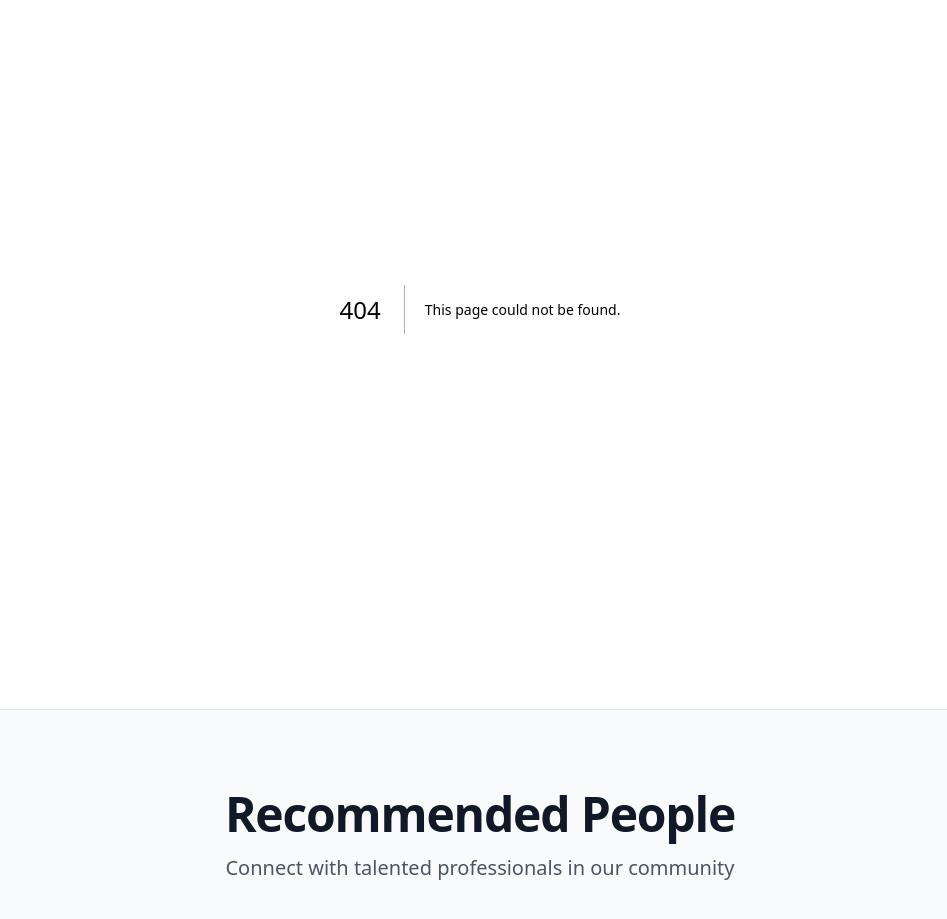
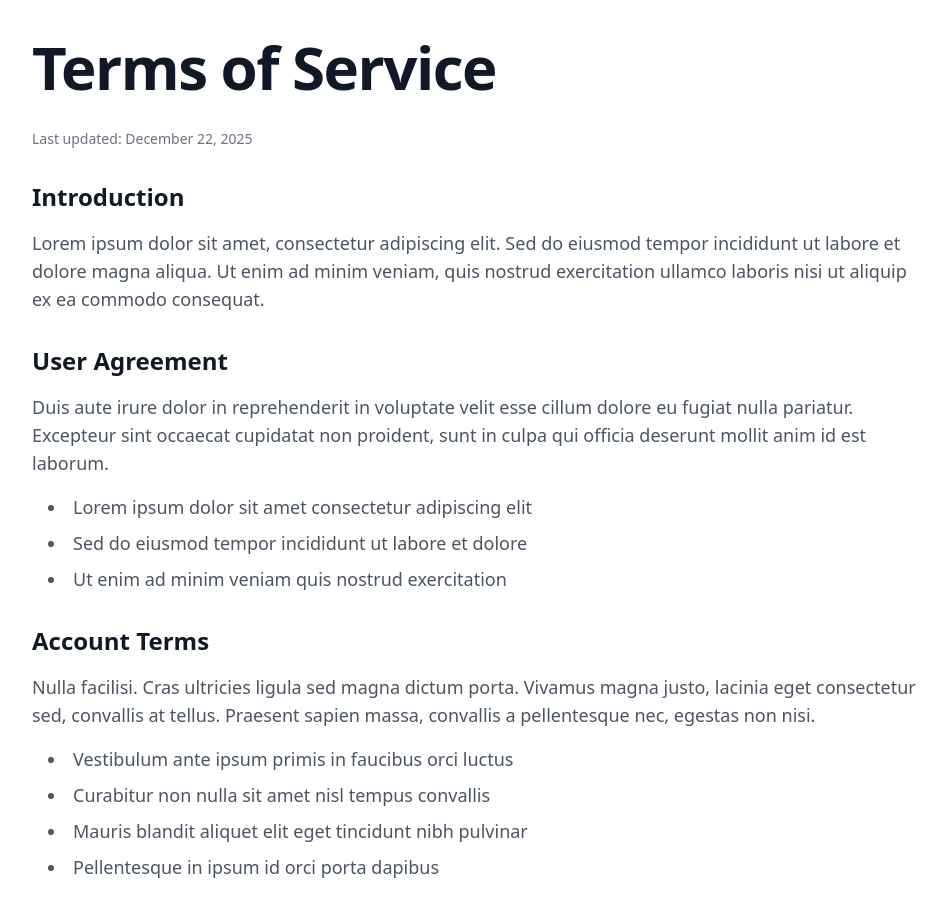
Before and after one commit to lpakula/agent-moderails-sandbox, a Next.js app: page /terms in a window 1280 px wide. Before the commit this address had no page. Shown: the part 160-1079 px from the top of the page, without its empty margins (160-1107 px from the left). Built offline with nearby package versions, Linux system fonts and the light colour scheme.

Commit message:
feature: Create Terms of Service page - Added /terms route with lorem ipsum content and updated footer link

```diff
--- a/app/components/Footer.js
+++ b/app/components/Footer.js
@@ -35,7 +35,7 @@ export default function Footer() {
 
   const legalLinks = [
     { label: 'Privacy Policy', href: '/privacy' },
-    { label: 'Terms of Service', href: '#' },
+    { label: 'Terms of Service', href: '/terms' },
     { label: 'Cookie Policy', href: '#' },
   ]
 
--- /dev/null
+++ b/app/terms/page.js
@@ -0,0 +1,130 @@
+export default function Terms() {
+  return (
+    <main className="min-h-screen bg-white dark:bg-gray-900">
+      <section className="py-20 px-6 sm:py-32">
+        <div className="mx-auto max-w-4xl">
+          <h1 className="text-4xl font-bold tracking-tight text-gray-900 dark:text-white sm:text-6xl mb-8">
+            Terms of Service
+          </h1>
+
+          <div className="space-y-8 text-lg text-gray-600 dark:text-gray-300">
+            <p className="text-sm text-gray-500 dark:text-gray-400">
+              Last updated: {new Date().toLocaleDateString('en-US', { year: 'numeric', month: 'long', day: 'numeric' })}
+            </p>
+
+            <div>
+              <h2 className="text-2xl font-semibold text-gray-900 dark:text-white mb-4">
+                Introduction
+              </h2>
+              <p>
+                Lorem ipsum dolor sit amet, consectetur adipiscing elit. Sed do eiusmod tempor incididunt ut labore et dolore magna aliqua. Ut enim ad minim veniam, quis nostrud exercitation ullamco laboris nisi ut aliquip ex ea commodo consequat.
+              </p>
+            </div>
+
+            <div>
+              <h2 className="text-2xl font-semibold text-gray-900 dark:text-white mb-4">
+                User Agreement
+              </h2>
+              <p className="mb-4">
+                Duis aute irure dolor in reprehenderit in voluptate velit esse cillum dolore eu fugiat nulla pariatur. Excepteur sint occaecat cupidatat non proident, sunt in culpa qui officia deserunt mollit anim id est laborum.
+              </p>
+              <ul className="list-disc list-inside space-y-2 ml-4">
+                <li>Lorem ipsum dolor sit amet consectetur adipiscing elit</li>
+                <li>Sed do eiusmod tempor incididunt ut labore et dolore</li>
+                <li>Ut enim ad minim veniam quis nostrud exercitation</li>
+              </ul>
+            </div>
+
+            <div>
+              <h2 className="text-2xl font-semibold text-gray-900 dark:text-white mb-4">
+                Account Terms
+              </h2>
+              <p className="mb-4">
+                Nulla facilisi. Cras ultricies ligula sed magna dictum porta. Vivamus magna justo, lacinia eget consectetur sed, convallis at tellus. Praesent sapien massa, convallis a pellentesque nec, egestas non nisi.
+              </p>
+              <ul className="list-disc list-inside space-y-2 ml-4">
+                <li>Vestibulum ante ipsum primis in faucibus orci luctus</li>
+                <li>Curabitur non nulla sit amet nisl tempus convallis</li>
+                <li>Mauris blandit aliquet elit eget tincidunt nibh pulvinar</li>
+                <li>Pellentesque in ipsum id orci porta dapibus</li>
+              </ul>
+            </div>
+
+            <div>
+              <h2 className="text-2xl font-semibold text-gray-900 dark:text-white mb-4">
+                Payment Terms
+              </h2>
+              <p>
+                Curabitur arcu erat, accumsan id imperdiet et, porttitor at sem. Donec sollicitudin molestie malesuada. Vivamus suscipit tortor eget felis porttitor volutpat. Sed porttitor lectus nibh. Vestibulum ac diam sit amet quam vehicula elementum sed sit amet dui.
+              </p>
+            </div>
+
+            <div>
+              <h2 className="text-2xl font-semibold text-gray-900 dark:text-white mb-4">
+                Refunds and Returns
+              </h2>
+              <p>
+                Proin eget tortor risus. Cras ultricies ligula sed magna dictum porta. Lorem ipsum dolor sit amet, consectetur adipiscing elit. Donec rutrum congue leo eget malesuada. Nulla quis lorem ut libero malesuada feugiat.
+              </p>
+              <ul className="list-disc list-inside space-y-2 ml-4 mt-4">
+                <li>Vivamus magna justo lacinia eget consectetur sed</li>
+                <li>Curabitur aliquet quam id dui posuere blandit</li>
+                <li>Quisque velit nisi pretium ut lacinia in elementum id enim</li>
+              </ul>
+            </div>
+
+            <div>
+              <h2 className="text-2xl font-semibold text-gray-900 dark:text-white mb-4">
+                Intellectual Property
+              </h2>
+              <p>
+                Vestibulum ante ipsum primis in faucibus orci luctus et ultrices posuere cubilia curae. Donec velit neque, auctor sit amet aliquam vel, ullamcorper sit amet ligula. Curabitur non nulla sit amet nisl tempus convallis quis ac lectus.
+              </p>
+            </div>
+
+            <div>
+              <h2 className="text-2xl font-semibold text-gray-900 dark:text-white mb-4">
+                Limitation of Liability
+              </h2>
+              <p className="mb-4">
+                Sed porttitor lectus nibh. Mauris blandit aliquet elit, eget tincidunt nibh pulvinar a. Vivamus suscipit tortor eget felis porttitor volutpat. Nulla porttitor accumsan tincidunt.
+              </p>
+              <ul className="list-disc list-inside space-y-2 ml-4">
+                <li>Donec sollicitudin molestie malesuada proin eget tortor</li>
+                <li>Vestibulum ac diam sit amet quam vehicula elementum</li>
+                <li>Curabitur arcu erat accumsan id imperdiet et porttitor</li>
+              </ul>
+            </div>
+
+            <div>
+              <h2 className="text-2xl font-semibold text-gray-900 dark:text-white mb-4">
+                Governing Law
+              </h2>
+              <p>
+                Lorem ipsum dolor sit amet, consectetur adipiscing elit. Curabitur aliquet quam id dui posuere blandit. Mauris blandit aliquet elit, eget tincidunt nibh pulvinar a. Quisque velit nisi, pretium ut lacinia in, elementum id enim.
+              </p>
+            </div>
+
+            <div>
+              <h2 className="text-2xl font-semibold text-gray-900 dark:text-white mb-4">
+                Changes to These Terms
+              </h2>
+              <p>
+                Vivamus magna justo, lacinia eget consectetur sed, convallis at tellus. Curabitur non nulla sit amet nisl tempus convallis quis ac lectus. Donec rutrum congue leo eget malesuada. Pellentesque in ipsum id orci porta dapibus.
+              </p>
+            </div>
+
+            <div>
+              <h2 className="text-2xl font-semibold text-gray-900 dark:text-white mb-4">
+                Contact Us
+              </h2>
+              <p>
+                Nulla quis lorem ut libero malesuada feugiat. Proin eget tortor risus. Curabitur arcu erat, accumsan id imperdiet et, porttitor at sem. For questions about these Terms of Service, please contact us at legal@store.com.
+              </p>
+            </div>
+          </div>
+        </div>
+      </section>
+    </main>
+  )
+}
```
